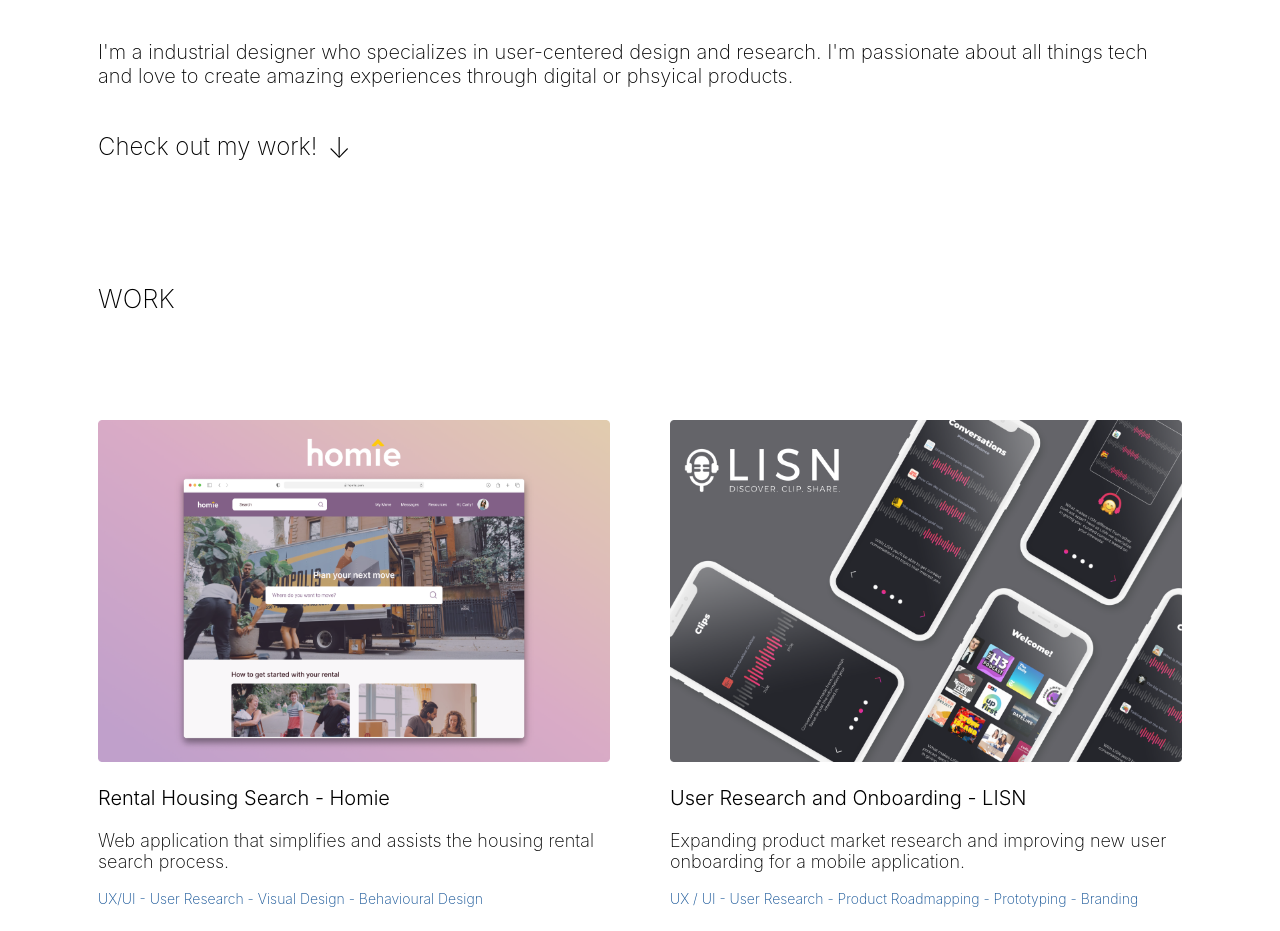
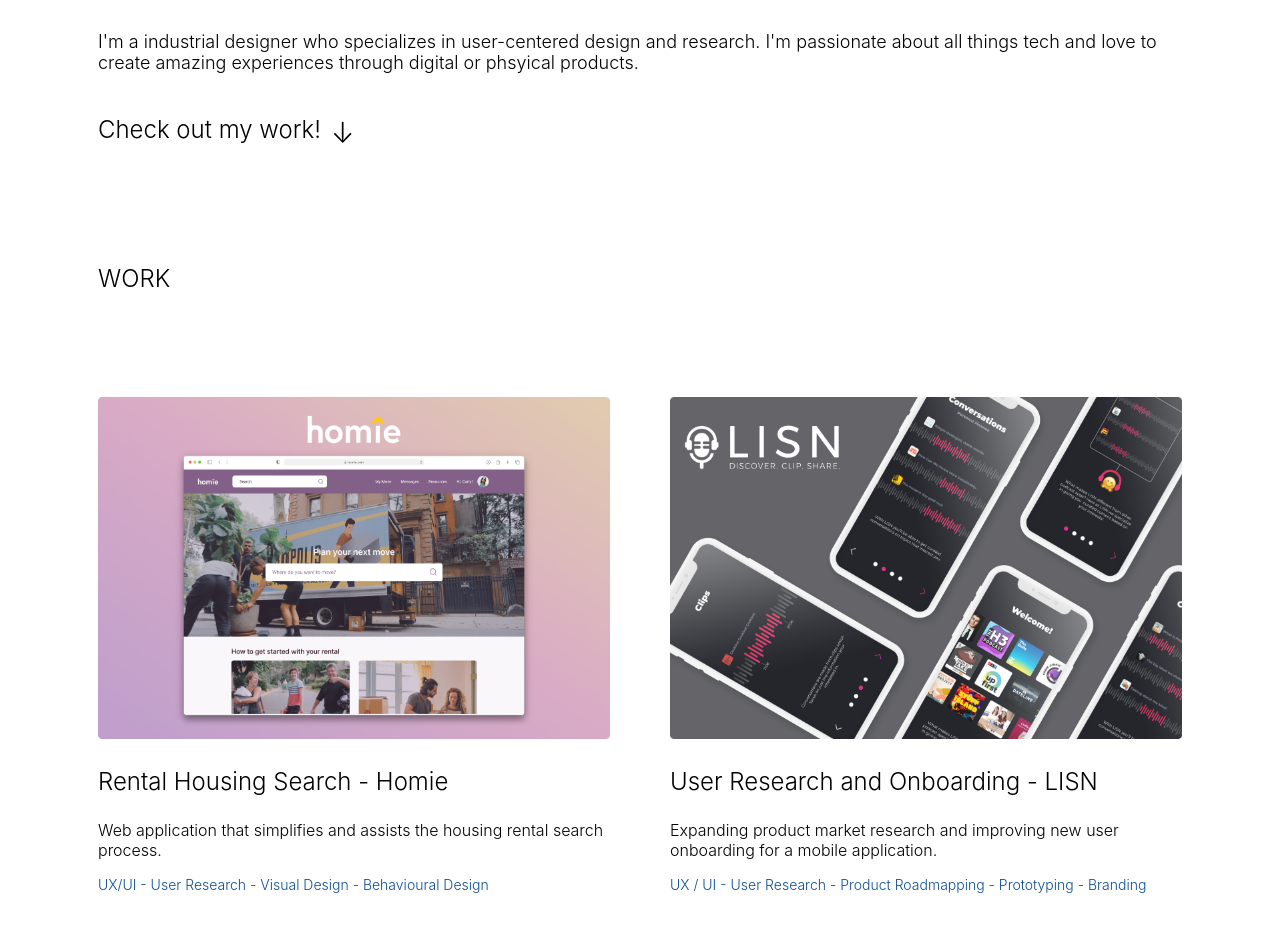
Before and after one commit to Elimists/sash-portfolio, a Next.js app: page / in a window 1280 px wide. Shown: the part 361-1292 px from the top of the page. Built offline with nearby package versions, Linux system fonts and the light colour scheme.

Commit message:
Updating home text sizing as defined in the Figma style guide.

```diff
--- a/styles/Home.module.css
+++ b/styles/Home.module.css
@@ -27,19 +27,19 @@
 
 .check_out_text{
   font-size: 24px;
-  font-weight: 200;
+  font-weight: 300;
 }
 
 .bouncy_arrow{
   margin-left: 10px;
   font-size: 28px;
-  font-weight: 200;
+  font-weight: 300;
   animation: bounce 1s infinite;
 }
 
 .work_heading{
-  font-size: 26px;
-  font-weight: 200;
+  font-size: 24px;
+  font-weight: 300;
   padding-top: 4.5rem;
 }
 
@@ -52,7 +52,7 @@
 
 .my_name{
   font-size: 96px;
-  font-weight: 600;
+  font-weight: 700;
   margin: 0;
   padding: 0;
   background: rgb(244, 168, 161);
@@ -62,8 +62,8 @@
 }
 
 .hello{
-  font-size: 20px;
-  font-weight: 200;
+  font-size: 18px;
+  font-weight: 300;
 }
 
 .grid {
@@ -88,18 +88,18 @@
 }
 
 .project_title{
-  font-size: 20px;
+  font-size: 24px;
   font-weight: 300;
 }
 
 .project_description{
-  font-size: 18px;
-  font-weight: 200;
+  font-size: 16px;
+  font-weight: 300;
 }
 
 .project_tags{
   font-size: 14px;
-  font-weight: 200;
+  font-weight: 300;
   color: #0D4E93;
 }
 
```
